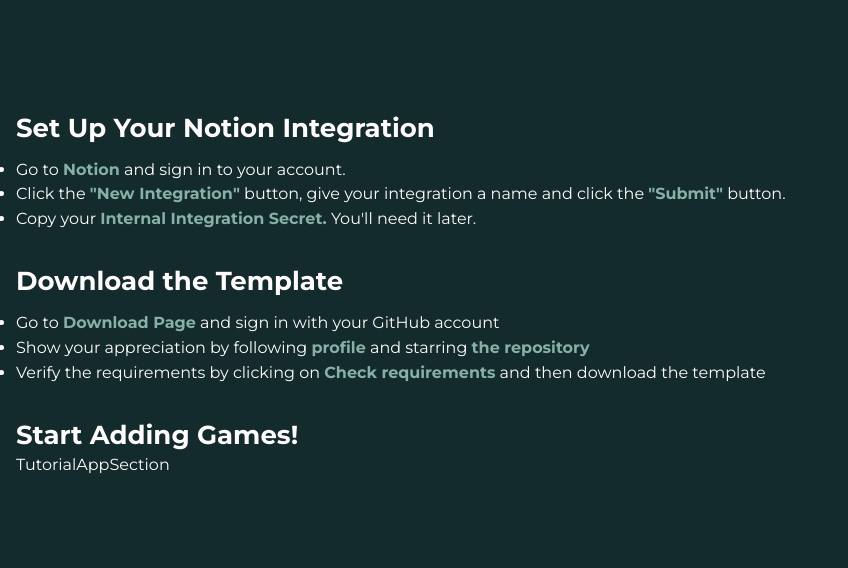
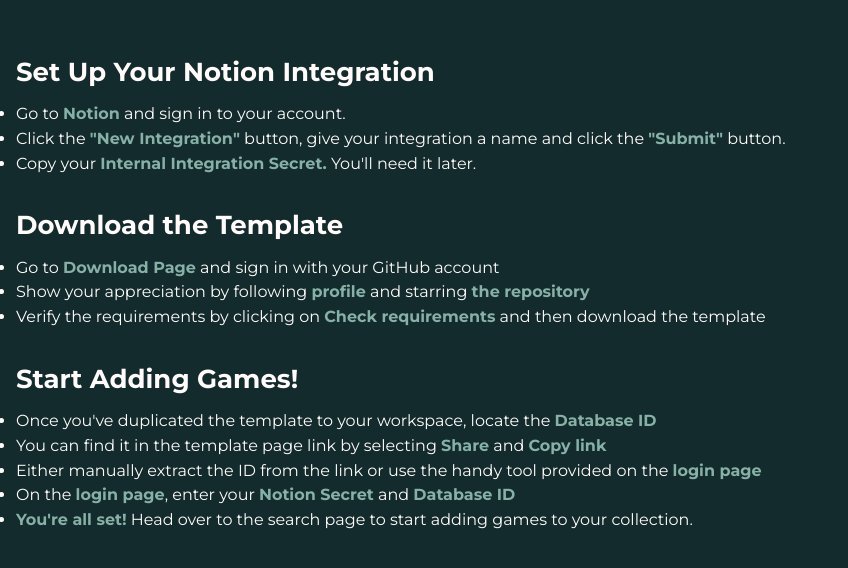
Before and after one commit to Hartaithan/trophy-hunt-template, a Next.js app: page /tutorial in a window 1280 px wide. Shown: the part 106-674 px from the top of the page, without its empty margins (0-848 px from the left). Built offline with nearby package versions, Linux system fonts and the light colour scheme.

Commit message:
add tutorial app section content

```diff
--- a/sections/TutorialAppSection/TutorialAppSection.tsx
+++ b/sections/TutorialAppSection/TutorialAppSection.tsx
@@ -1,11 +1,67 @@
 import type { FC } from "react";
-import { Text, Title } from "@mantine/core";
+import { Anchor, Text, Title } from "@mantine/core";
 
 const TutorialAppSection: FC = () => {
   return (
     <div>
-      <Title order={2}>Start Adding Games!</Title>
-      <Text>TutorialAppSection</Text>
+      <Title order={2} mb="sm">
+        Start Adding Games!
+      </Title>
+      <ul>
+        <Text component="li">
+          Once you&apos;ve duplicated the template to your workspace, locate
+          the&nbsp;
+          <Text fw="bold" c="accented.4" span>
+            Database ID
+          </Text>
+        </Text>
+        <Text component="li">
+          You can find it in the template page link by selecting&nbsp;
+          <Text fw="bold" c="accented.4" span>
+            Share
+          </Text>
+          &nbsp;and&nbsp;
+          <Text fw="bold" c="accented.4" span>
+            Copy link
+          </Text>
+        </Text>
+        <Text component="li">
+          Either manually extract the ID from the link or use the handy tool
+          provided on the&nbsp;
+          <Anchor
+            fw="bold"
+            c="accented.4"
+            href="https://trophy-hunt-template.vercel.app/signIn"
+            target="_blank">
+            login page
+          </Anchor>
+        </Text>
+        <Text component="li">
+          On the&nbsp;
+          <Anchor
+            fw="bold"
+            c="accented.4"
+            href="https://trophy-hunt-template.vercel.app/signIn"
+            target="_blank">
+            login page
+          </Anchor>
+          , enter your&nbsp;
+          <Text fw="bold" c="accented.4" span>
+            Notion Secret
+          </Text>
+          &nbsp;and&nbsp;
+          <Text fw="bold" c="accented.4" span>
+            Database ID
+          </Text>
+        </Text>
+        <Text component="li">
+          <Text fw="bold" c="accented.4" span>
+            You&apos;re all set!
+          </Text>
+          &nbsp;Head over to the search page to start adding games to your
+          collection.
+        </Text>
+      </ul>
     </div>
   );
 };
```
